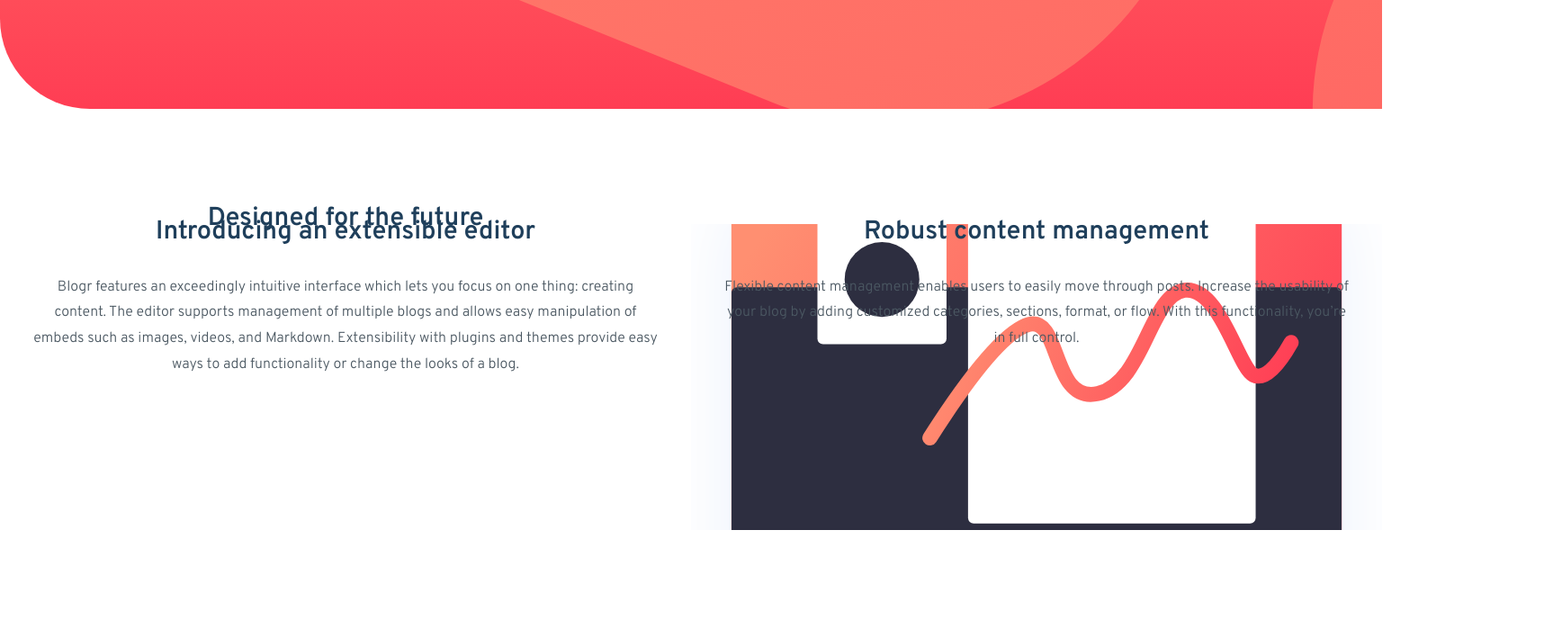
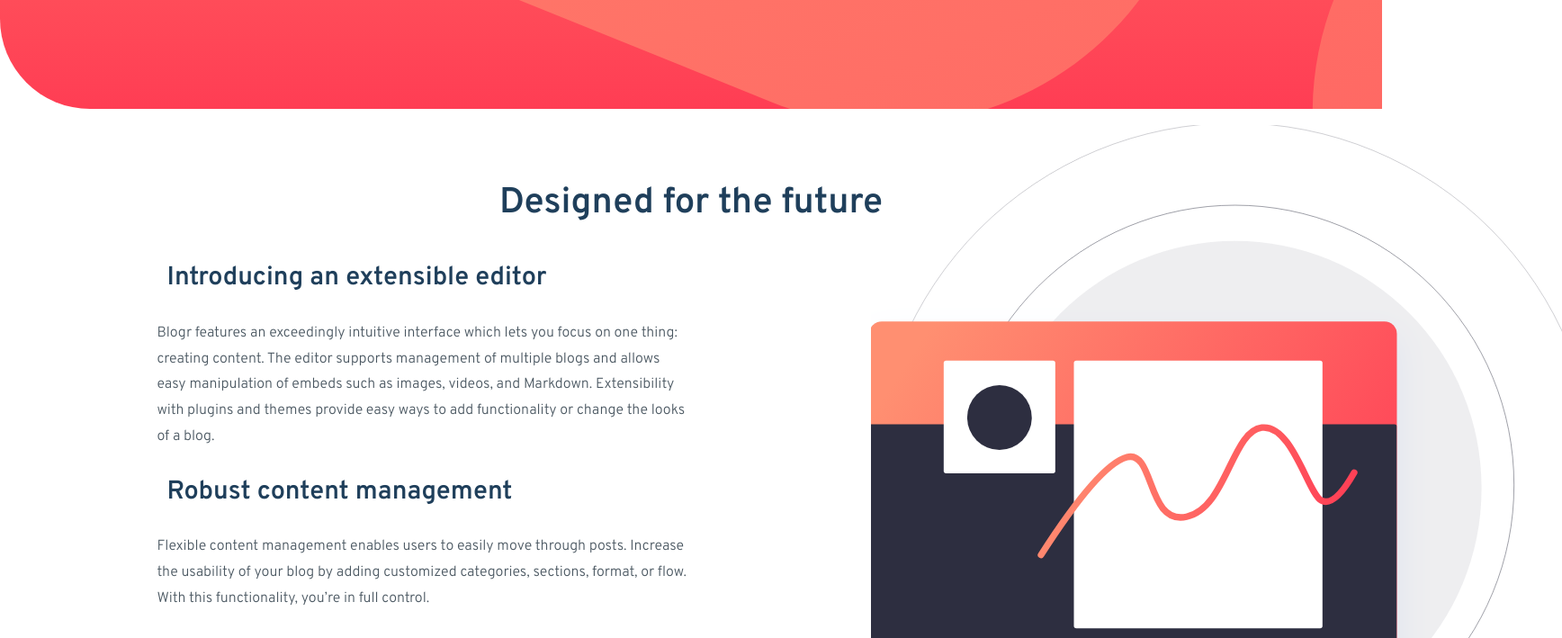
Before and after one commit to amrmabdelazeem/blogr-landing-page, a plain HTML site: page index.html in a window 1536 px wide. Shown: the part 551-1260 px from the top of the page at 90% size, 1736 px wide, since content can reach past the window. Drawn offline with nearby package versions, Linux system fonts and the light colour scheme.

Commit message:
Use float in midsection to layout the illustration

```diff
--- a/css/styles.css
+++ b/css/styles.css
@@ -400,8 +400,29 @@ h2{
         margin-top: 2rem;
     }
     .mid-section{
-        display: grid;
+        /* display: grid;
         grid-template-rows: 10px 1fr 1fr;
-        grid-template-columns: 1fr 1fr;
+        grid-template-columns: 1fr 1fr; */
+    }
+    .mid-section h2{
+        place-self: center;
+        /* grid-area: 1 / 1 / 2 / span 2; */
+        font-size: 2.5rem;
+    }
+    .illustration-top{
+    /* grid-area: 1 / 2 / 4 / 3; */
+    background-image: url(../images/illustration-editor-desktop.svg);
+    background-repeat: no-repeat;
+    /* background-size: 100%; */
+    float: right;
+    position: relative;
+    width: 50%;
+    height: 100vh;
+    top: -200px;
+    right: -200px;
+    }
+    .editor-text{
+        text-align: left;
+        padding-left: 10%;
     }
 }
```
